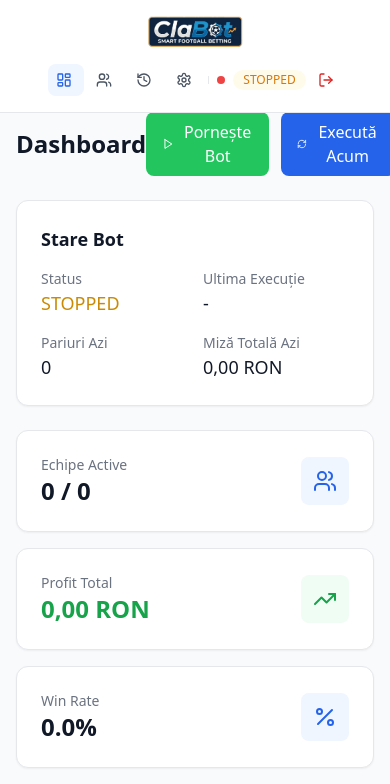
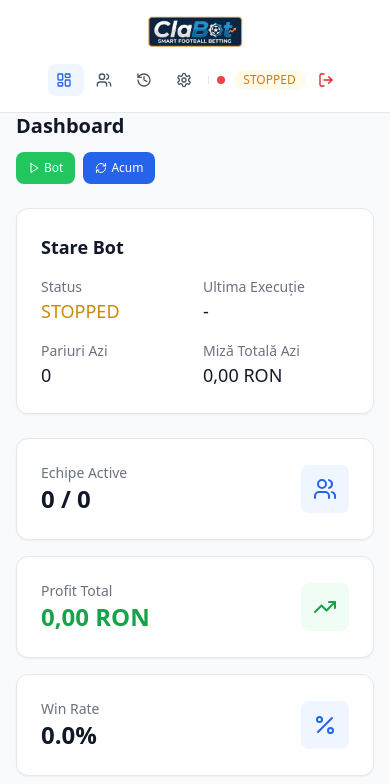
Before and after one commit to forsitex/Clabot, a Vue app in the folder frontend/: page / in a window 390 px wide. Shown: the top 784 px of the page. Built offline with nearby package versions, Linux system fonts and the light colour scheme; no server answers; sample sign-in values are in the browser's storage.

Commit message:
Make dashboard buttons smaller on mobile

```diff
--- a/frontend/src/views/Dashboard.vue
+++ b/frontend/src/views/Dashboard.vue
@@ -45,40 +45,42 @@ function formatCurrency(value: number): string {
 
 <template>
   <div class="space-y-6">
-    <div class="flex items-center justify-between">
-      <h1 class="text-2xl font-bold text-gray-900">Dashboard</h1>
+    <div
+      class="flex flex-col sm:flex-row sm:items-center sm:justify-between gap-3"
+    >
+      <h1 class="text-xl sm:text-2xl font-bold text-gray-900">Dashboard</h1>
 
-      <div class="flex items-center space-x-3">
+      <div class="flex items-center space-x-2 sm:space-x-3">
         <button
           v-if="botStore.isStopped"
           @click="handleStart"
           :disabled="botStore.isLoading"
-          class="btn btn-success flex items-center"
+          class="btn btn-success flex items-center text-xs sm:text-sm py-2 px-3 sm:py-2.5 sm:px-4"
         >
-          <Play class="h-4 w-4 mr-2" />
-          Pornește Bot
+          <Play class="h-3 w-3 sm:h-4 sm:w-4 mr-1 sm:mr-2" />
+          <span class="hidden xs:inline">Pornește</span> Bot
         </button>
 
         <button
           v-if="botStore.isRunning"
           @click="handleStop"
           :disabled="botStore.isLoading"
-          class="btn btn-danger flex items-center"
+          class="btn btn-danger flex items-center text-xs sm:text-sm py-2 px-3 sm:py-2.5 sm:px-4"
         >
-          <Square class="h-4 w-4 mr-2" />
-          Oprește Bot
+          <Square class="h-3 w-3 sm:h-4 sm:w-4 mr-1 sm:mr-2" />
+          <span class="hidden xs:inline">Oprește</span> Bot
         </button>
 
         <button
           @click="handleRunNow"
           :disabled="botStore.isLoading || !botStore.isRunning"
-          class="btn btn-primary flex items-center"
+          class="btn btn-primary flex items-center text-xs sm:text-sm py-2 px-3 sm:py-2.5 sm:px-4"
         >
           <RefreshCw
-            class="h-4 w-4 mr-2"
+            class="h-3 w-3 sm:h-4 sm:w-4 mr-1 sm:mr-2"
             :class="{ 'animate-spin': botStore.isLoading }"
           />
-          Execută Acum
+          <span class="hidden xs:inline">Execută</span> Acum
         </button>
       </div>
     </div>
```
